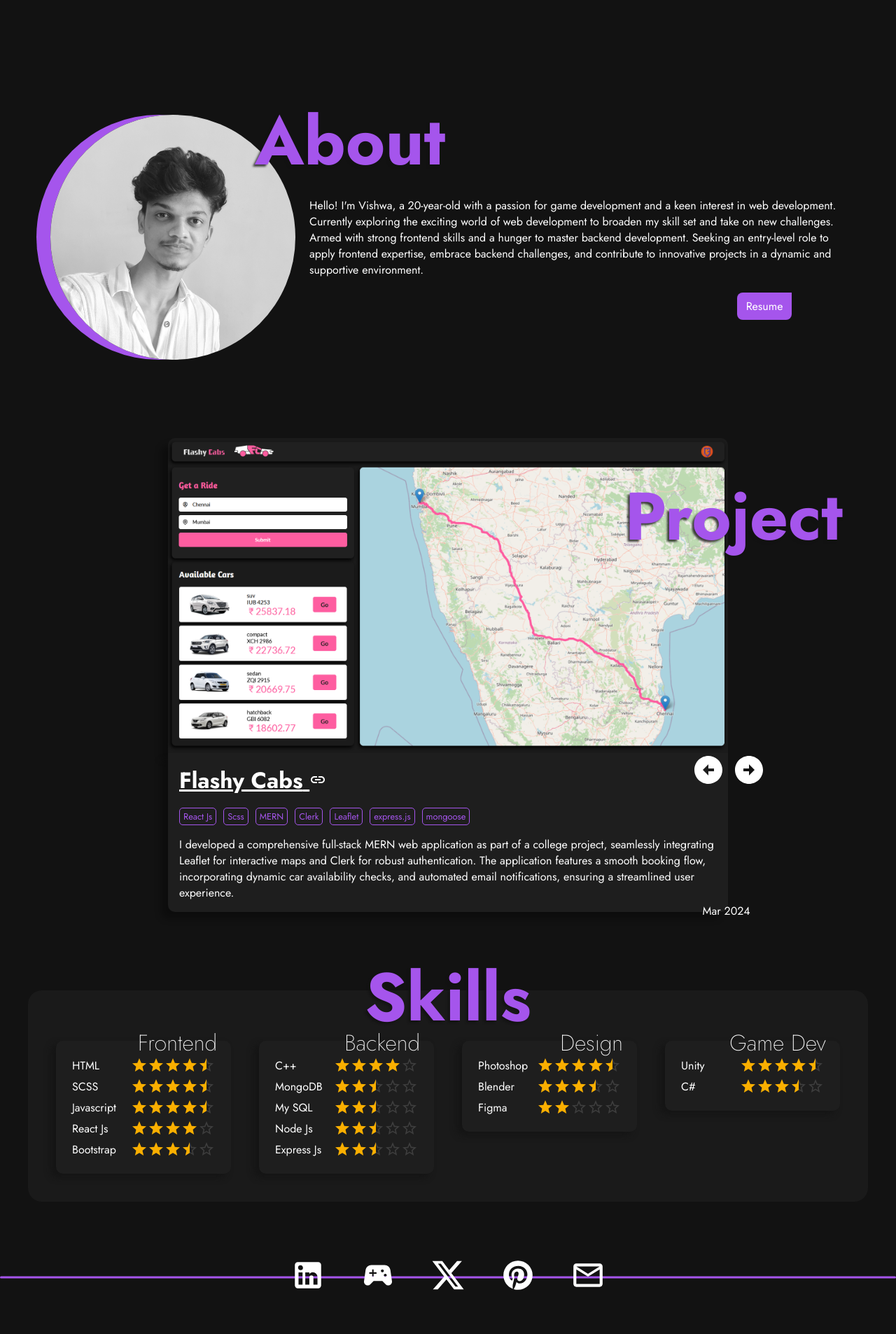
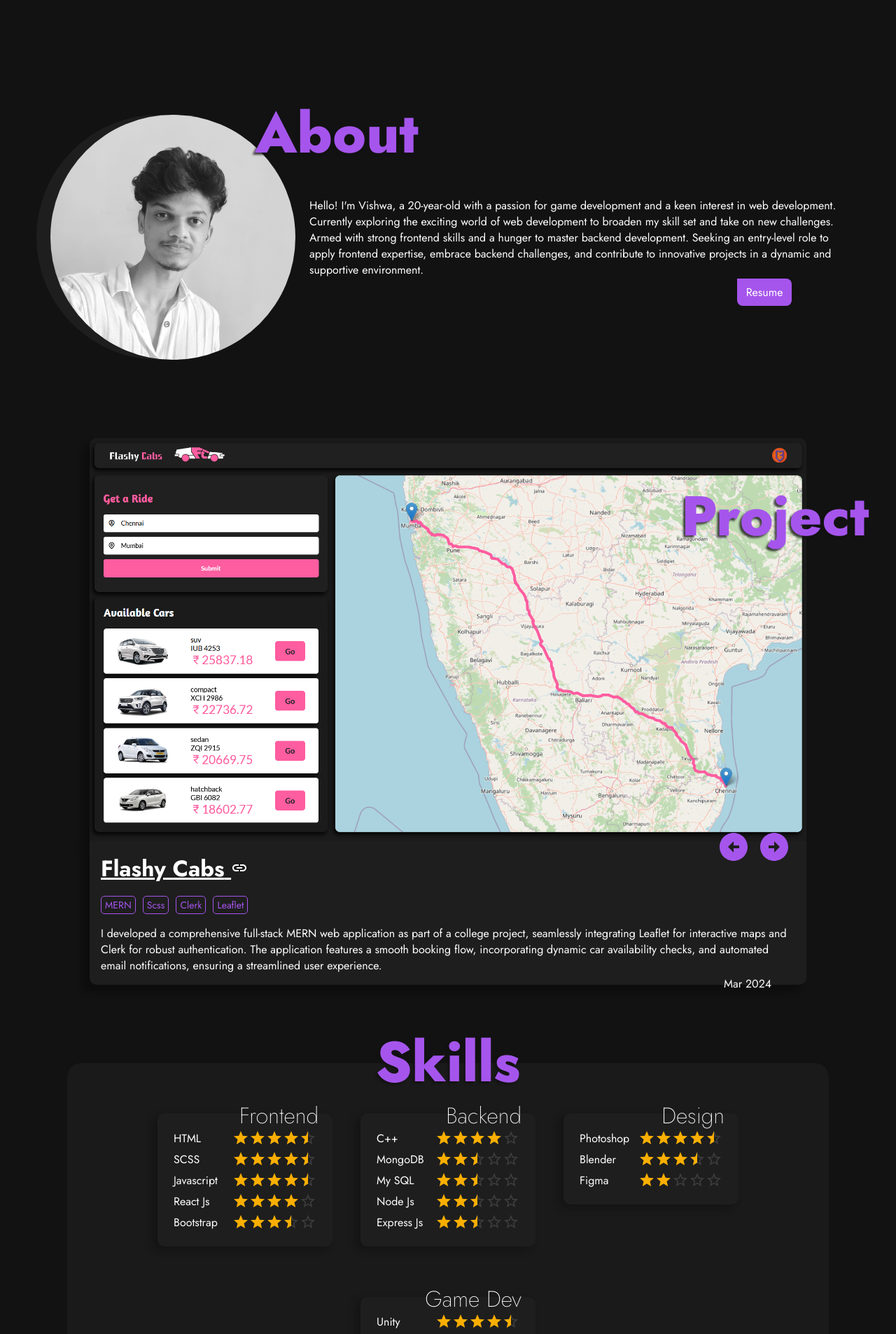
Before and after one commit to vishwa-3/Portfolio, a React (Vite) app: page / in a window 1280 px wide. Shown: the part 700-2606 px from the top of the page at 70% size. Before the commit the page ends 2585 px from the top, so only its background shows below. Built offline with nearby package versions, Linux system fonts and the light colour scheme.

Commit message:
Responsive Design Updated

```diff
--- a/src/App.jsx
+++ b/src/App.jsx
@@ -4,12 +4,12 @@ import About from "./Components/About"
 import Projects from "./Components/Projects"
 import Skills from "./Components/Skills"
 import Contact from "./Components/Contact"
-import ToggleButtonCode from "./Components/ToggleButtonCode"
+// import ToggleButtonCode from "./Components/ToggleButtonCode"
 
 function App() {
   return (
     <div>
-      <ToggleButtonCode/>
+      {/* <ToggleButtonCode/> */}
       <Header/>
       <Hero/>
       <About/>
--- a/src/Components/About.jsx
+++ b/src/Components/About.jsx
@@ -1,6 +1,6 @@
 import React from 'react'
 import profile from '../assets/profile.jpg'
-import Resume from '../assets/ResumeWebDev.pdf'
+import Resume from '../assets/Resume.pdf'
 
 function About() {
     return (
--- a/src/Components/Contact.jsx
+++ b/src/Components/Contact.jsx
@@ -9,11 +9,11 @@ function Contact() {
   return (
     <div className='contact'>
       <ul>
-        <li><a href="https://www.linkedin.com/in/vishwa3"><LinkedInIcon sx={{ fontSize: '50px' }}/></a></li>
-        <li><a href="https://vishwa3.itch.io/"><SportsEsportsIcon sx={{ fontSize: '50px' }}/></a></li>
-        <li><a href="https://x.com/vishwa3_"><XIcon sx={{ fontSize: '50px' }}/></a></li>
-        <li><a href="https://in.pinterest.com/vishwa3_"><PinterestIcon sx={{ fontSize: '50px' }}/></a></li>
-        <li><a href="mailto:thisisvishwa3@gmail.com"><MailOutlineIcon sx={{ fontSize: '50px' }}/></a></li>
+        <li><a href="https://www.linkedin.com/in/vishwa3"><LinkedInIcon /></a></li>
+        <li><a href="https://vishwa3.itch.io/"><SportsEsportsIcon /></a></li>
+        <li><a href="https://x.com/vishwa3_"><XIcon /></a></li>
+        <li><a href="https://in.pinterest.com/vishwa3_"><PinterestIcon /></a></li>
+        <li><a href="mailto:thisisvishwa3@gmail.com"><MailOutlineIcon /></a></li>
       </ul>
     </div>
   )
--- a/src/Components/Projects.jsx
+++ b/src/Components/Projects.jsx
@@ -16,7 +16,7 @@ function Projects() {
             img: p1,
             heading: 'Flashy Cabs',
             para: 'I developed a comprehensive full-stack MERN web application as part of a college project, seamlessly integrating Leaflet for interactive maps and Clerk for robust authentication. The application features a smooth booking flow, incorporating dynamic car availability checks, and automated email notifications, ensuring a streamlined user experience.',
-            tags: 'React Js, Scss, MERN, Clerk, Leaflet, express.js, mongoose',
+            tags: 'MERN, Scss, Clerk, Leaflet',
             date: 'Mar 2024',
             link: 'https://github.com/vishwa-3/FlashyCabs'
         },
--- a/src/sass/style.scss
+++ b/src/sass/style.scss
@@ -17,160 +17,159 @@ body {
     background-color: #121212;
 }
 
-@mixin xl {
-    @media screen and (max-width : 1200px) {
-        @content
+
+@mixin laptop {
+    @media screen and (max-width : 992px) {
+        @content;
     }
 }
 
-;
-
-@mixin lg {
-    @media screen and (max-width : 992px) {
-        @content
+@mixin tablet {
+    @media screen and (max-width : 768px) {
+        @content;
     }
 }
 
-;
-
-@mixin md {
-    @media screen and (max-width : 768px) {
-        @content
+@mixin tablet-mini {
+    @media screen and (max-width : 650px) {
+        @content;
     }
 }
 
-;
-
-@mixin sm {
-    @media screen and (max-width : 576px) {
-        @content
+@mixin moblie {
+    @media screen and (max-width : 480px) {
+        @content;
     }
 }
 
-.light-mode {
-    background-color: #ffffff;
+// .light-mode {
+//     background-color: #ffffff;
 
-    .toggle-button {
-        button {
-            color: #121212;
-        }
-    }
+//     .toggle-button {
+//         button {
+//             color: #121212;
+//         }
+//     }
 
-    .nav {
-        ul {
-            li {
-                color: #121212;
-            }
-        }
-    }
+//     .nav {
+//         ul {
+//             li {
+//                 color: #121212;
+//             }
+//         }
+//     }
 
-    .hero {
-        .txt {
-            color: #121212;
-        }
-    }
+//     .hero {
+//         .txt {
+//             color: #121212;
+//         }
+//     }
 
-    .about {
-        .para {
-            color: #121212;
-        }
+//     .about {
+//         .para {
+//             color: #121212;
+//         }
 
-        a {
-            button {
-                color: #121212;
-            }
-        }
-    }
+//         a {
+//             button {
+//                 color: #121212;
+//             }
+//         }
+//     }
 
-    .project {
-        .arrow-button {
-            button {
-                color: #1e1e1e;
-            }
-        }
+//     .project {
+//         .arrow-button {
+//             button {
+//                 color: #1e1e1e;
+//             }
+//         }
 
-        .card {
-            .date {
-                color: #1e1e1e;
-            }
+//         .card {
+//             .date {
+//                 color: #1e1e1e;
+//             }
 
-            .txt-container {
-                background-color: #eeeeee;
+//             .txt-container {
+//                 background-color: #eeeeee;
 
-                h1 {
-                    color: #1e1e1e;
-                }
+//                 h1 {
+//                     color: #1e1e1e;
+//                 }
 
-                .para {
-                    color: #1e1e1e;
-                }
+//                 .para {
+//                     color: #1e1e1e;
+//                 }
 
-                .tags {
-                    span {
-                        color: #1e1e1e;
-                    }
-                }
-            }
-        }
-    }
+//                 .tags {
+//                     span {
+//                         color: #1e1e1e;
+//                     }
+//                 }
+//             }
+//         }
+//     }
 
-    .skill {
-        background-color: #eeeeee;
-        color: #1e1e1e;
+//     .skill {
+//         background-color: #eeeeee;
+//         color: #1e1e1e;
 
-        .set {
-            ul {
-                background-color: #d3d3d3;
-            }
-        }
-    }
+//         .set {
+//             ul {
+//                 background-color: #d3d3d3;
+//             }
+//         }
+//     }
 
-    .contact {
-        ul {
+//     .contact {
+//         ul {
 
-            li {
-                a {
-                    color: #121212;
-                }
-            }
-        }
-    }
-}
+//             li {
+//                 a {
+//                     color: #121212;
+//                 }
+//             }
+//         }
+//     }
+// }
 
-.toggle-button {
-    position: fixed;
-    top: 30px;
-    right: 30px;
-    z-index: 1001;
+// .toggle-button {
+//     position: fixed;
+//     top: 30px;
+//     right: 30px;
+//     z-index: 1001;
 
-    button {
-        color: white;
-        border: none;
-        background-color: transparent;
-        transition: .3s;
+//     button {
+//         color: white;
+//         border: none;
+//         background-color: transparent;
+//         transition: .3s;
 
-        &:hover {
-            transform: scale(1.2);
-        }
-    }
-}
+//         &:hover {
+//             transform: scale(1.2);
+//         }
+//     }
+// }
 
 .heading {
     color: #a555ec;
-    font-size: 6rem;
-    font-weight: 700;
+    font-size: 5rem;
+    font-weight: 800;
     text-shadow: -3px 3px 3px #121212c8;
 
-    @include lg {
+    @include laptop {
         font-size: 4.5rem;
     }
 
-    @include md {
+    @include tablet {
         font-size: 3.5rem;
     }
 
-    @include sm {
+    @include tablet-mini {
         font-size: 3rem;
+    }
+
+    @include moblie {
+        font-size: 2.5rem;
     }
 }
 
@@ -186,11 +185,8 @@ body {
     width: 100%;
 
 
+
     ul {
-        @include md {
-            padding: .2rem .7rem;
-        }
-
         border-radius: 20px;
         backdrop-filter: blur(3px);
         background: #121212af;
@@ -200,6 +196,13 @@ body {
         justify-content: center;
         gap: 30px;
         box-shadow: -3px 3px 10px #121212;
+
+        @include moblie{
+            padding: .3rem .6rem;
+            gap: 15px;
+        }
+
+
 
         li {
             position: relative;
@@ -255,15 +258,24 @@ body {
     align-items: center;
     margin-bottom: 2rem;
 
+
     img {
         width: 450px;
 
-        @include md {
+        @include laptop {
+            width: 400px;
+        }
+
+        @include tablet {
             width: 350px;
         }
 
-        @include sm {
-            width: 300px;
+        @include tablet-mini {
+            width: 275px;
+        }
+
+        @include moblie {
+            width: 230px;
         }
     }
 
@@ -274,26 +286,10 @@ body {
         transform: translate(-50%, -50%);
 
         color: white;
-        font-size: 16.5rem;
+        font-size: 18vw;
         font-weight: 900;
 
         z-index: -1;
-
-        @include xl {
-            font-size: 14rem;
-        }
-
-        @include lg {
-            font-size: 10.8rem;
-        }
-
-        @include md {
-            font-size: 8rem;
-        }
-
-        @include sm {
-            font-size: 6rem;
-        }
     }
 }
 
@@ -311,35 +307,41 @@ body {
     gap: 20px;
 
 
+    @include tablet-mini {
+        flex-direction: column;
+    }
+
+    @include laptop {
+        font-size: 14px;
+    }
+
+    @include tablet {
+        font-size: 13px;
+    }
+
     img {
         width: 350px;
         border-radius: 50%;
-        box-shadow: -20px 0px 0px #a555ec;
+        box-shadow: -20px 0px 0px #1e1e1e;
 
-        @include lg {
-            width: 300px;
+        @include laptop {
+            width: 280px;
         }
 
-        @include md {
-            width: 200px;
+        @include tablet {
+            width: 220px;
         }
 
-        @include sm {
-            width: 150px;
+        @include tablet-mini {
+            border-radius: 0;
+            width: 180px;
         }
+
     }
 
     .para {
         position: relative;
         color: white;
-
-        @include lg {
-            font-size: .9rem;
-        }
-
-        @include md {
-            font-size: .7rem;
-        }
 
     }
 
@@ -348,32 +350,42 @@ body {
         left: 27%;
         top: 0;
 
-        @include sm {
-            top: -15px;
+        @include tablet-mini {
+            left: 10%;
         }
     }
 
     a {
         position: absolute;
         right: 10%;
-        bottom: -60px;
+        bottom: -40px;
 
         button {
             padding: 5px 10px;
             border: none;
             background-color: #a555ec;
-            border-radius: 8px 0px 8px 8px;
+            border-radius: 0px 8px 8px 8px;
             font-size: 1rem;
             color: white;
             border: 3px solid transparent;
             transition: .3s;
 
-            @include sm {
-                font-size: .7rem;
+            @include laptop {
+                font-size: .9rem;
             }
 
+            @include tablet {
+                font-size: .8rem;
+            }
+
+            @include moblie {
+                font-size: .7rem;
+                padding: 3px 7px;
+            }
+
+
             &:hover {
-                background-color: transparent;
+                background-color: #a555ec7a;
                 border: 3px solid #a555ec;
             }
         }
@@ -384,7 +396,6 @@ body {
     position: relative;
 
     margin-inline: auto;
-    max-width: 1200px;
     padding: 2rem;
     margin-bottom: 5rem;
 
@@ -399,13 +410,26 @@ body {
         display: flex;
         position: absolute;
         gap: 10px;
-        top: 65%;
-        left: 79%;
+        top: 70%;
+        left: 80%;
+
+
+        @include tablet {
+            top: 60%;
+        }
+
+        @include tablet-mini {
+            position: relative;
+            left: 5%;
+            top: -10px;
+        }
+
+
 
         button {
             background: transparent;
             border: none;
-            color: white;
+            color: #a555ec;
             transition: .3s;
 
             &:hover {
@@ -420,14 +444,21 @@ body {
             .next {
                 font-size: 3rem;
 
-                @include lg {
+                @include laptop {
                     font-size: 2.5rem;
                 }
 
-                @include md {
+                @include tablet {
                     font-size: 2rem;
                 }
 
+                @include tablet-mini {
+                    font-size: 1.8rem;
+                }
+
+                @include moblie {
+                    font-size: 1.5rem;
+                }
             }
         }
     }
@@ -440,16 +471,12 @@ body {
         position: relative;
 
         img {
-            width: 800px;
+            width: 80vw;
             border-radius: 10px 10px 0px 0px;
             box-shadow: -10px 10px 10px rgba(0, 0, 0, 0.3);
 
-            @include lg {
-                width: 600px;
-            }
-
-            @include md {
-                width: 500px;
+            @include tablet-mini {
+                width: 90vw;
             }
         }
 
@@ -457,16 +484,11 @@ body {
             background-color: #1e1e1e;
             border-radius: 0px 0px 10px 10px;
             padding: 1rem;
-            width: 800px;
+            width: 80vw;
             box-shadow: -10px 10px 10px rgba(0, 0, 0, 0.3);
 
-
-            @include lg {
-                width: 600px;
-            }
-
-            @include md {
-                width: 500px;
+            @include tablet-mini {
+                width: 90vw;
             }
 
             h1 {
@@ -489,27 +511,51 @@ body {
                     color: inherit;
                 }
 
+                @include moblie {
+                    margin-bottom: 3px;
+                    font-size: 1.5rem;
+                }
+
             }
 
             .para {
                 color: white;
 
-                @include lg {
-                    font-size: .9rem;
+
+                @include laptop {
+                    font-size: 14px;
                 }
 
-                @include md {
-                    font-size: .7rem;
+                @include tablet-mini {
+                    font-size: 12px;
                 }
+
+
             }
 
             .tags {
                 display: flex;
                 align-items: center;
                 justify-content: start;
+                flex-wrap: wrap;
                 gap: 10px;
-                font-size: .8rem;
+                font-size: 14px;
                 margin-bottom: 1rem;
+
+                @include laptop {
+                    font-size: 12px;
+                }
+
+                @include tablet-mini {
+                    font-size: 10px;
+                }
+
+
+                @include moblie {
+                    font-size: 8px;
+                    margin-bottom: 3px;
+                    gap: 3px;
+                }
 
                 span {
                     padding: 2px 5px;
@@ -526,13 +572,17 @@ body {
             font-size: 1rem;
             right: 12%;
             bottom: -10px;
+
+            @include tablet-mini {
+                font-size: .7rem;
+            }
         }
     }
 }
 
 .skill {
     color: white;
-    max-width: 1200px;
+    max-width: 85vw;
     margin-inline: auto;
     background-color: #1a1a1a;
     border-radius: 20px;
@@ -540,16 +590,9 @@ body {
     position: relative;
     margin-bottom: 5rem;
 
-    @include xl {
-        max-width: 992px;
-    }
-
-    @include lg {
-        max-width: 768px;
-    }
-
-    @include sm {
-        max-width: 400px;
+    @include tablet {
+        max-width: 90vw;
+        padding: 30px;
     }
 
     .heading {
@@ -558,12 +601,16 @@ body {
         top: -60px;
         transform: translateX(-50%);
 
-        @include md {
-            top: -40px;
+        @include laptop {
+            top: -45px;
         }
 
-        @include sm {
-            top: -30px;
+        @include tablet-mini {
+            top: -35px;
+        }
+
+        @include moblie {
+            top: -25px;
         }
 
     }
@@ -575,13 +622,12 @@ body {
         justify-content: center;
         gap: 40px;
 
-        @include lg {
-            gap: 30px;
+
+        @include tablet-mini {
+            gap: 10px;
         }
 
-        @include md {
-            gap: 20px;
-        }
+
 
         ul {
             margin-top: 2rem;
@@ -591,6 +637,23 @@ body {
             border-radius: 10px;
             box-shadow: -7px 5px 10px #121212b4;
 
+
+            @include tablet {
+                width: 200px;
+            }
+
+
+            @include tablet-mini {
+                padding: 10px;
+                margin-top: 1rem;
+                width: 180px;
+            }
+
+            @include moblie {
+                width: 135px;
+                padding: 5px;
+                margin-top: 14px;
+            }
 
             position: relative;
             transition: .3s;
@@ -603,8 +666,17 @@ body {
                 position: absolute;
                 top: -20px;
                 right: 20px;
-                // text-shadow: -7px 5px 5px #121212da;
                 font-weight: 200;
+
+
+                @include tablet {
+                    font-size: 1.8rem;
+                }
+
+                @include moblie {
+                    font-size: 1.3rem;
+                }
+
             }
 
             li {
@@ -613,8 +685,27 @@ body {
                 justify-content: space-between;
                 padding: 3px;
 
+                @include tablet {
+                    font-size: 16px;
+                }
+
+                @include moblie {
+                    font-size: 12px;
+                }
+
+                .MuiRating-root {
+                    @include tablet {
+                        font-size: 16px;
+                    }
+
+                    @include moblie {
+                        font-size: 12px;
+                    }
+                }
+
                 .MuiRating-iconEmpty {
                     color: #3e3e3e;
+
                 }
 
             }
@@ -627,16 +718,17 @@ body {
 
     margin-bottom: 2rem;
 
-
-
-
-
     ul {
         position: relative;
         display: flex;
         justify-content: center;
         align-items: center;
         gap: 50px;
+
+        @include moblie {
+            gap: 30px;
+        }
+
 
         &::before {
             content: '';
@@ -661,6 +753,22 @@ body {
                 color: white;
                 transition: .5s;
 
+                .MuiSvgIcon-root {
+                    font-size: 3rem;
+
+                    @include tablet {
+                        font-size: 2.8rem;
+                    }
+
+                    @include tablet-mini {
+                        font-size: 2.2rem;
+                    }
+
+                    @include moblie {
+                        font-size: 1.8rem;
+                    }
+                }
+
                 &:hover {
                     color: #a555ec;
                 }
```
Also changed, not shown: 2 other files (tests, documents, lock files or other folders).
